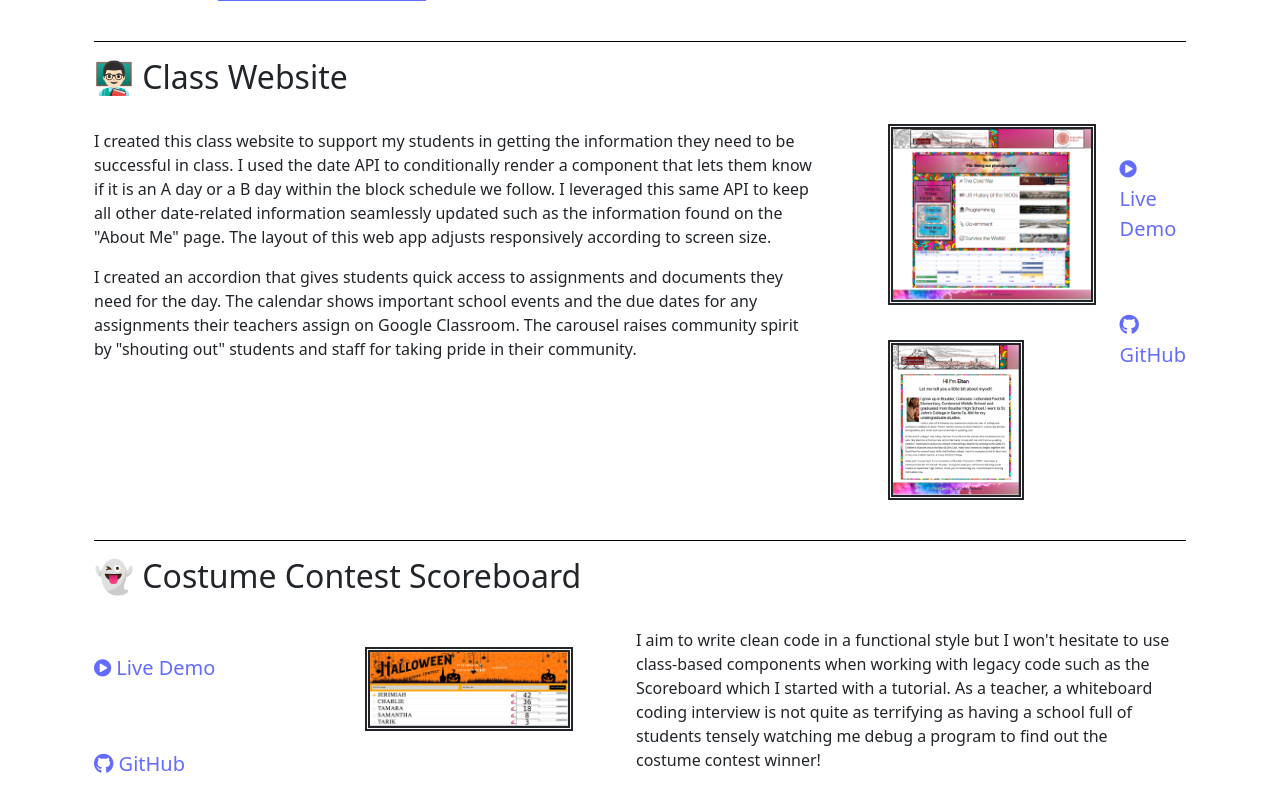
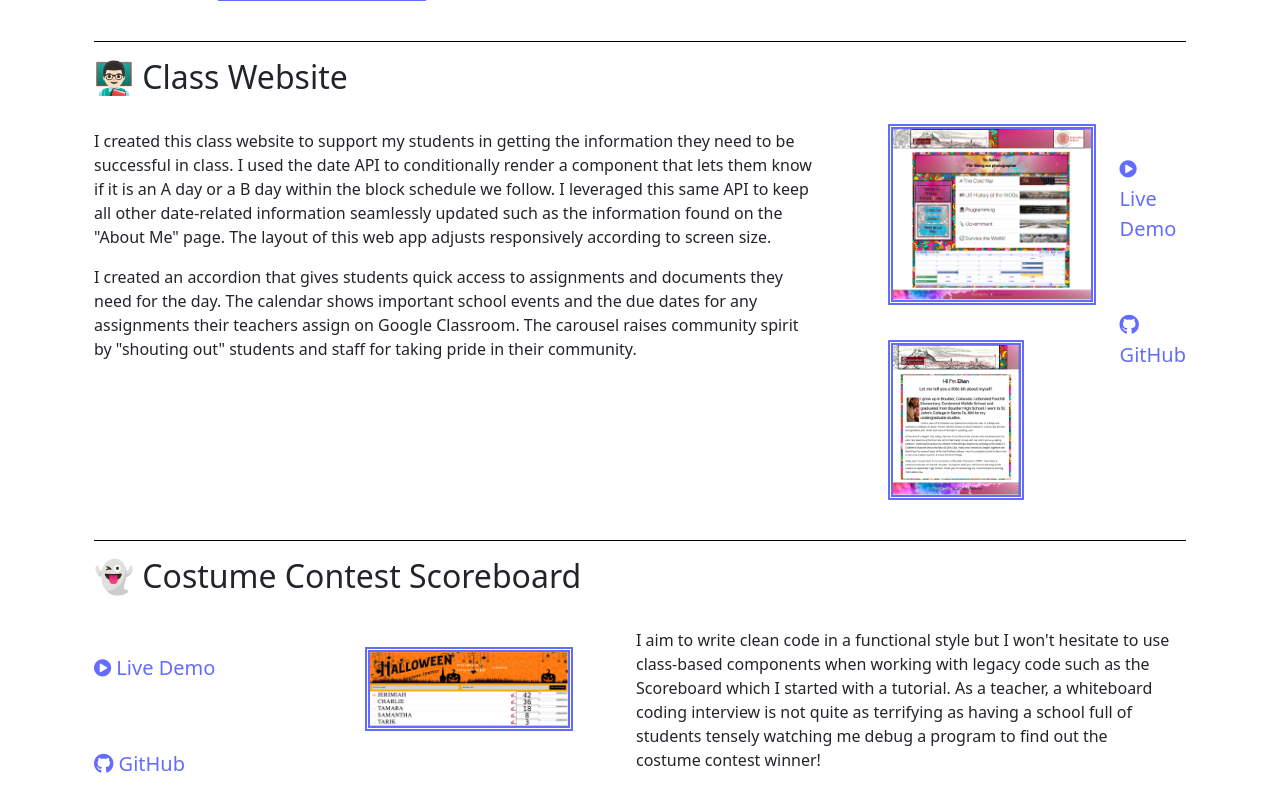
Before and after one commit to eitanfire/Portfolio, a React (Vite) app: page / in a window 1280 px wide. Shown: the part 764-1576 px from the top of the page. Built offline with nearby package versions, Linux system fonts and the light colour scheme; grey boxes are pictures that could not be loaded.

Commit message:
clicking on screenshots routes to appropriate website

```diff
--- a/src/components/Projects.jsx
+++ b/src/components/Projects.jsx
@@ -166,6 +166,7 @@ const Projects = () => {
           </div>
         </Col>
         <Col>
+          <a href="https://eitans.website/" target="_blank" rel="noreferrer">
             <Col className="screenshot-container class-website-screenshot-container-xl-xxl col d-md-none d-xl-block col-xl-2">
               <Col>
                 <img
@@ -200,6 +201,7 @@ const Projects = () => {
                 ></img>
               </Col>
             </Col>
+          </a>
         </Col>
         <Col className="col">
           <div className="project-links d-md-none d-lg-block col-xl-2">
@@ -293,6 +295,11 @@ const Projects = () => {
             </div>
           </Col>
           <Col className="screenshot-container col d-md-none d-xl-block col-xl-2">
+            <a
+              href="https://github.com/eitanfire/costume-contest-scoreboard"
+              target="_blank"
+              rel="noreferrer"
+            >
               <Col>
                 <img
                   className="screenshots"
@@ -300,6 +307,7 @@ const Projects = () => {
                   alt="Leaderboard screenshot"
                 ></img>
               </Col>
+            </a>
           </Col>
           <Col className="vstack">
             <Col className="hstack ">
```
Lines whose indentation alone changed are shown as unchanged.
